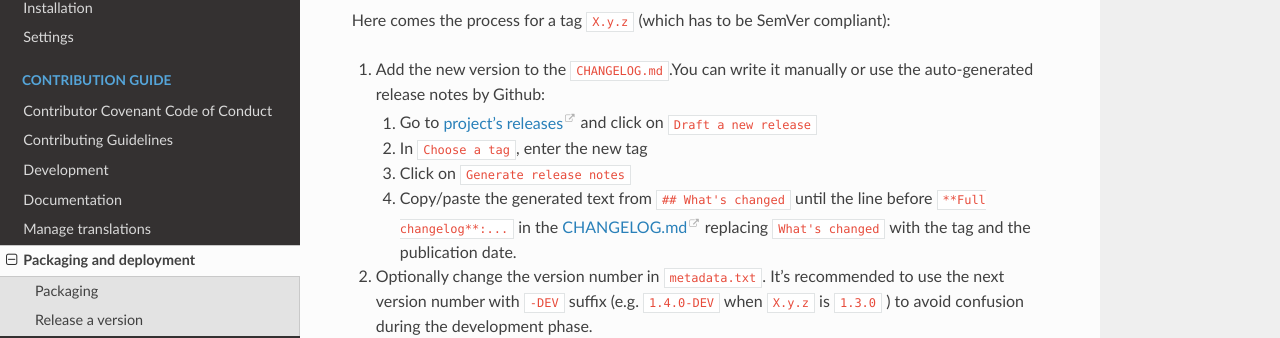
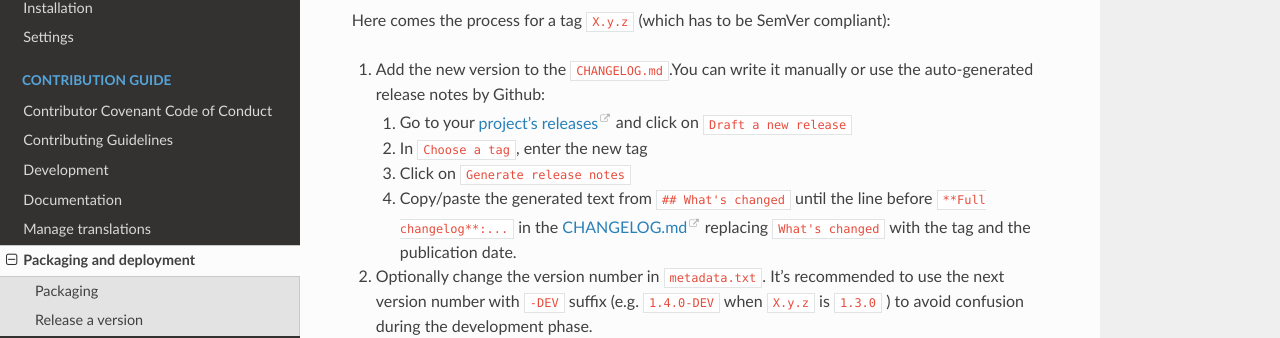
Before and after one commit to Guts/test-qgis-plugin-templater, a Sphinx documentation site: the page built from docs/development/packaging.md, in a window 1280 px wide and 900 px high, scrolled down 595 px. Shown: the part 144-482 px from the top of the window. Built offline with Sphinx 7.4.7 and the Read the Docs theme 3.1.0, drawn with Linux system fonts in a browser that asks for light colours; the version number could not be read and is left out.

Commit message:
Testing QGIS plugin boilerplate from QGIS Plugin Templater (Oslandia). 2026-06-11 18:50:22

```diff
--- a/docs/development/packaging.md
+++ b/docs/development/packaging.md
@@ -2,7 +2,7 @@
 
 ## Packaging
 
-This plugin is using the [qgis-plugin-ci](https://github.com/opengisch/qgis-plugin-ci/) tool to perform packaging operations.
+This plugin is using the [qgis-plugin-ci](https://qgis.github.io/qgis-plugin-ci/) tool to perform packaging operations.
 Under the hood, the package command is performing a `git archive` run based on `CHANGELOG.md`.
 
 Install additional dependencies:
@@ -27,7 +27,7 @@ Everything is done through the continuous deployment, sticking to a classic git
 Here comes the process for a tag `X.y.z` (which has to be SemVer compliant):
 
 1. Add the new version to the `CHANGELOG.md`.You can write it manually or use the auto-generated release notes by Github:
-    1. Go to [project's releases](https://github.com/WhereGroup/profile_manager/releases) and click on `Draft a new release`
+    1. Go to your [project's releases](https://github.com/Guts/test-qgis-plugin-templaterreleases) and click on `Draft a new release`
     1. In `Choose a tag`, enter the new tag
     1. Click on `Generate release notes`
     1. Copy/paste the generated text from `## What's changed` until the line before `**Full changelog**:...` in the CHANGELOG.md replacing `What's changed` with the tag and the publication date.
```
